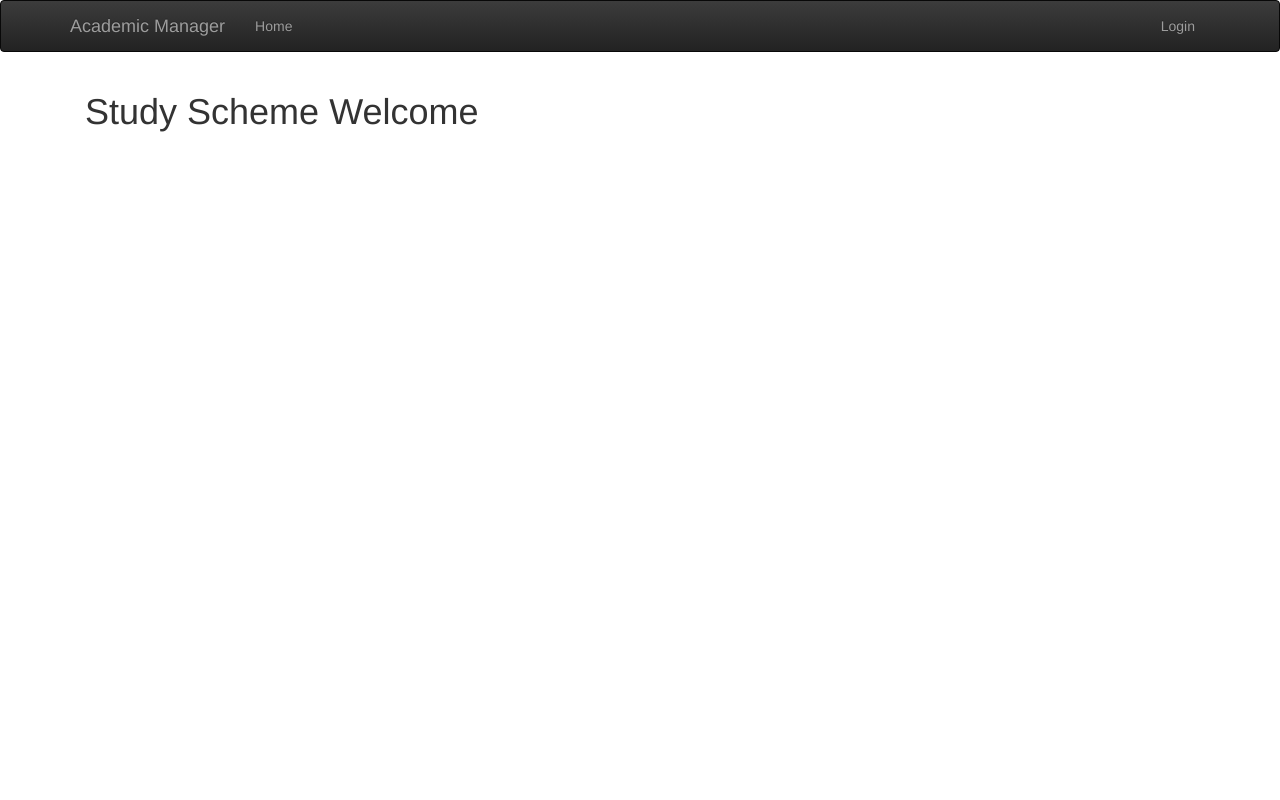
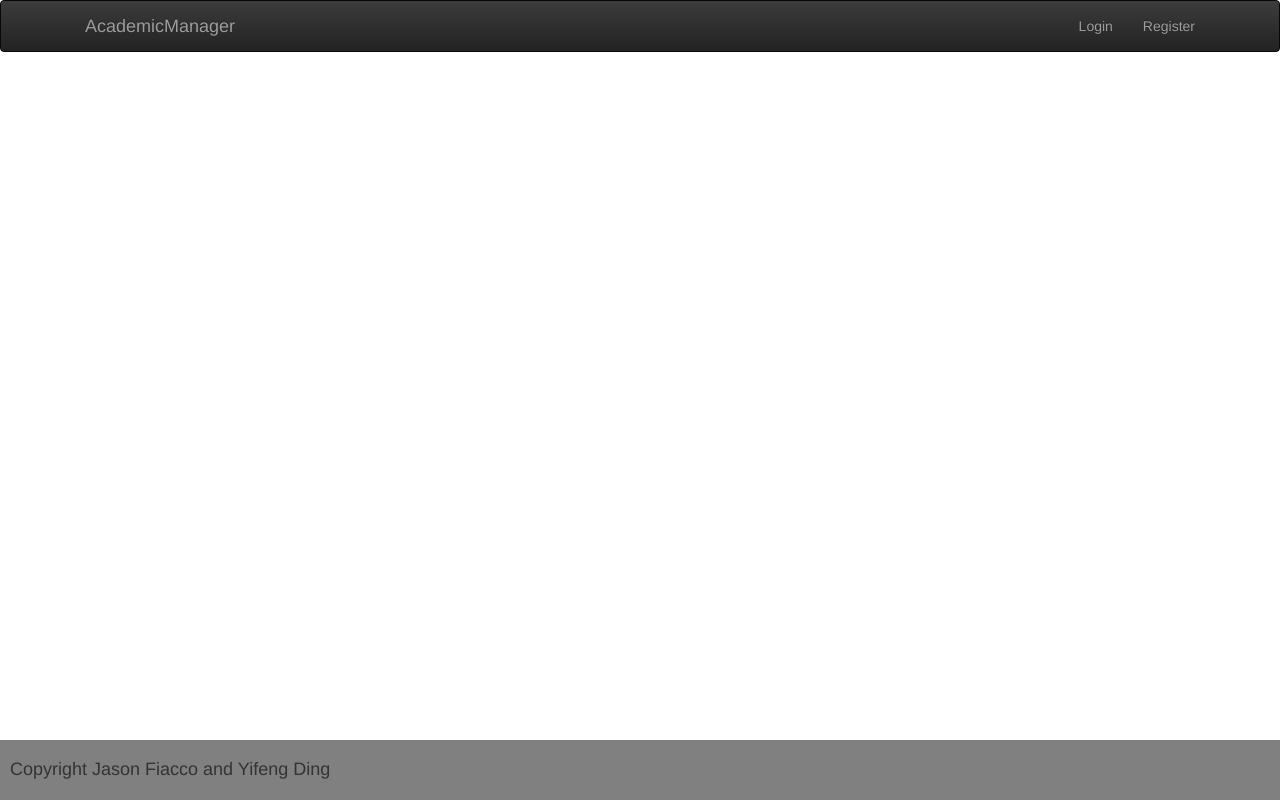
Before and after one commit to jasonfiacco/StudyScheme, a Flask app: page /index in a window 1280 px wide. Run offline with Flask 2, Linux system fonts and the light colour scheme; some libraries are stand-ins or nearby versions.

Commit message:
Updated header html

```diff
--- /dev/null
+++ b/StudyScheme/static/layout.css
@@ -0,0 +1,18 @@
+html {
+  position: relative;
+  min-height: 100%;
+}
+body {
+  /* Margin bottom by footer height */
+  margin-bottom: 60px;
+}
+.footer {
+  position: absolute;
+  padding: 10px;
+  bottom: 0;
+  width: 100%;
+  color: white
+  /* Set the fixed height of the footer here */
+  height: 50px;
+  background-color: gray;
+}
--- a/StudyScheme/templates/index.html
+++ b/StudyScheme/templates/index.html
@@ -2,7 +2,6 @@
 {% block body %}
   <div class="container">
     <div class="col-md-12">
-      <h1>Study Scheme Welcome</h1>
     </div>
   </div>
 {% endblock %}
--- a/StudyScheme/templates/layout.html
+++ b/StudyScheme/templates/layout.html
@@ -13,7 +13,6 @@
 
   <!-- Latest compiled and minified JavaScript -->
   <script src="https://maxcdn.bootstrapcdn.com/bootstrap/3.3.7/js/bootstrap.min.js" integrity="sha384-Tc5IQib027qvyjSMfHjOMaLkfuWVxZxUPnCJA7l2mCWNIpG9mGCD8wGNIcPD7Txa" crossorigin="anonymous"></script>
-
 </head>
 <body>
   <header>
@@ -26,16 +25,17 @@
             <span class="icon-bar"></span>
             <span class="icon-bar"></span>
           </button>
-          <a class="navbar-brand" href={{url_for('editor')}}>Academic Manager</a>
         </div>
         <div id="navbar" class="collapse navbar-collapse">
           <ul class="nav navbar-nav">
-            <li><a href={{url_for('index')}}>Home</a></li>
+            <li><a class="navbar-brand" href={{url_for('index')}}>AcademicManager</a></li>
           </ul>
           <ul class="nav navbar-nav navbar-right">
             {% if not current_user.authenticated %}
               <li><a href={{url_for('login')}}>Login</a></li>
+              <li><a href={{url_for('register')}}>Register</a></li>
             {% else %}
+              <li><a href={{url_for('editor')}}>My Manager</a></li>
               <li><a href={{url_for('logout')}}>Logout</a></li>
             {% endif %}
           </ul>
@@ -44,7 +44,8 @@
     </nav>
   </header>
   {% block body %}{% endblock %}
-  <footer>
-
+  <link rel="stylesheet" href={{url_for("static", filename="layout.css")}}>
+  <footer class="footer">
+    <h4>Copyright Jason Fiacco and Yifeng Ding</h4>
   </footer>
 </body>
--- a/StudyScheme/views.py
+++ b/StudyScheme/views.py
@@ -9,7 +9,7 @@ from flask_login import LoginManager, login_user, logout_user, current_user, log
 db.init_app(app)
 login_manager = LoginManager()
 login_manager.init_app(app)
-login_manager.login_view = "login.html"
+login_manager.login_view = "login"
 
 
 @app.route('/')
```
